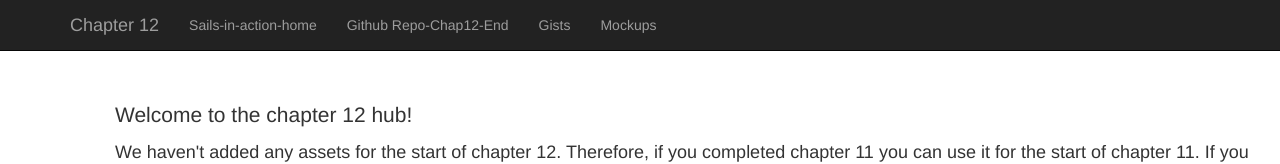
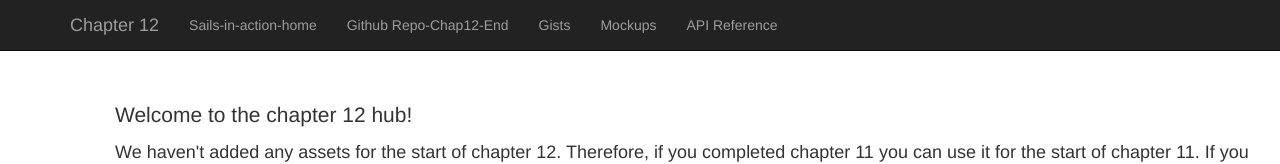
Before and after one commit to sailsinaction/chapter-12, a plain HTML site: page index.html in a window 1280 px wide. Shown: the top 164 px of the page. Drawn offline with nearby package versions, Linux system fonts and the light colour scheme.

Commit message:
formatting

```diff
--- a/index.html
+++ b/index.html
@@ -24,6 +24,7 @@
             <li><a href="https://github.com/sailsinaction/brushfire-ch11-end">Github Repo-Chap12-End</a></li>
             <li><a href="https://gist.github.com/sailsinaction/f5694bfed9a552d56c5e7492dcc871ad">Gists</a></li>
             <li><a href="mockups.html">Mockups</a></li>
+            <li><a href="https://docs.google.com/spreadsheets/d/1vh2gpwQrnW3Y8PZBie4oH-tsL4TfpcPMWwIy9r86vH0/edit?usp=sharing">API Reference</a></li>
           </ul>
           </div><!--/.nav-collapse -->
         </div>
```
Also changed, not shown: mockups.html (+1 -0 lines).
